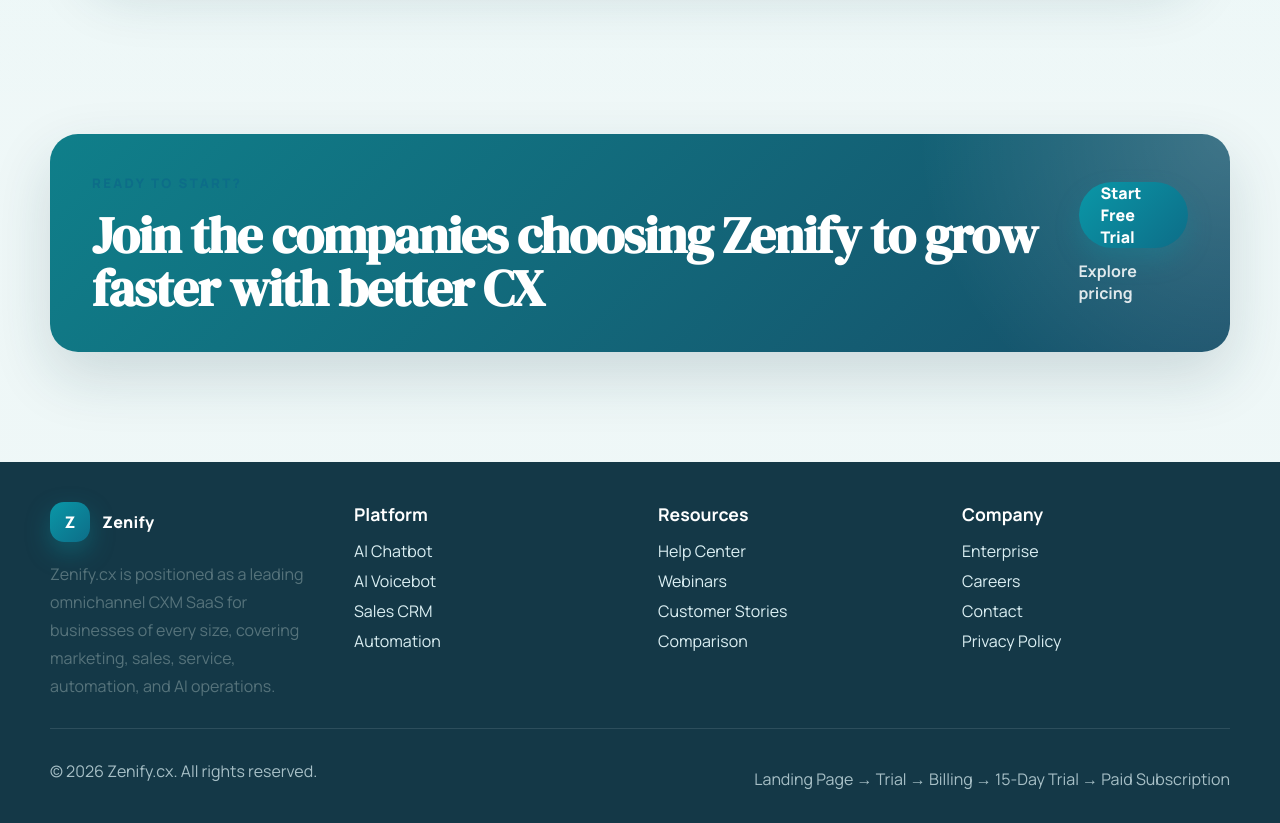
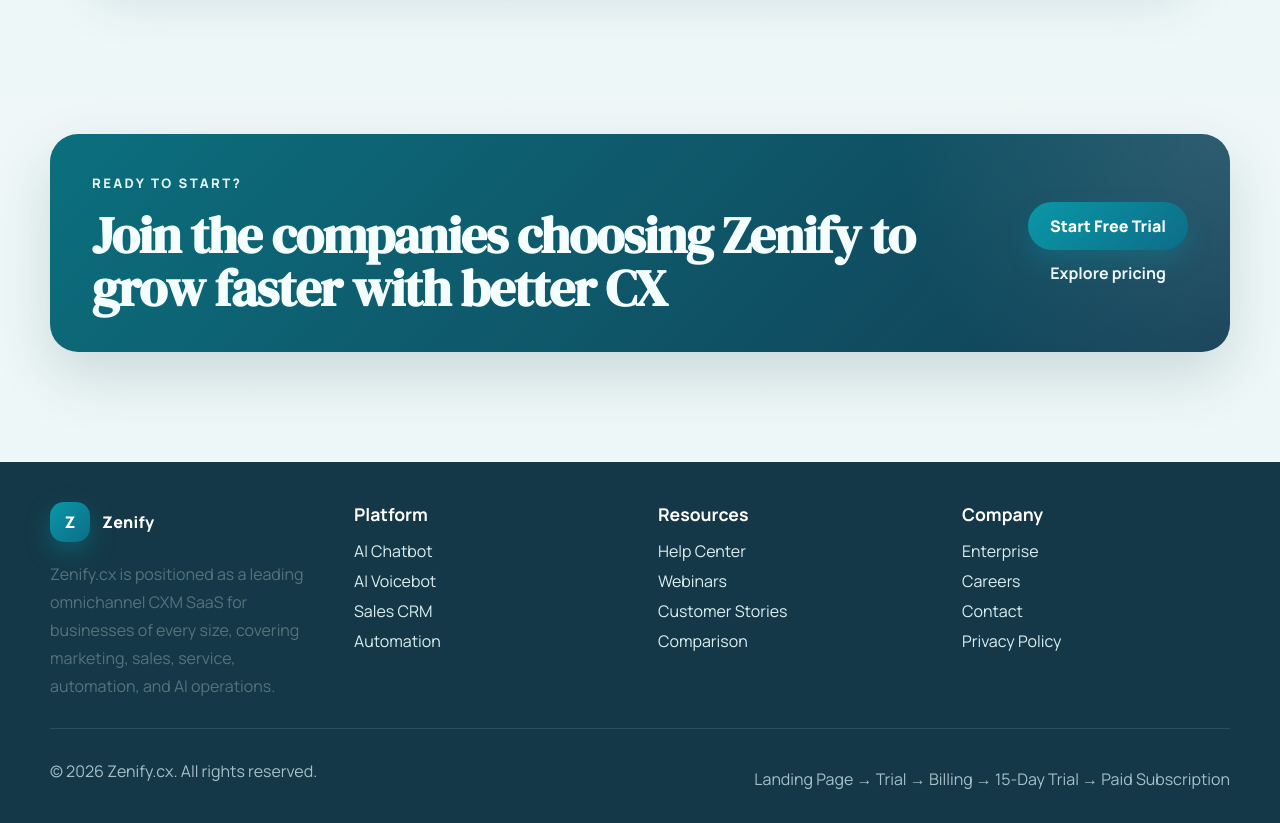
Before and after one commit to happylot/zenify, a Next.js app: page / in a window 1280 px wide. Shown: the part 5480-6303 px from the top of the page. Built offline with nearby package versions, Linux system fonts and the light colour scheme.

Commit message:
fix cta button

```diff
--- a/app/globals.css
+++ b/app/globals.css
@@ -663,8 +663,26 @@
   padding: 38px 42px;
   color: white;
   background:
-    radial-gradient(circle at top right, rgba(255, 255, 255, 0.18), transparent 26%),
-    linear-gradient(135deg, #0f7f8a 0%, #164f69 100%);
+    radial-gradient(circle at top right, rgba(255, 255, 255, 0.12), transparent 28%),
+    linear-gradient(135deg, #0b6f7d 0%, #123f56 100%);
+}
+
+.cta-panel h2,
+.cta-panel p,
+.cta-panel .eyebrow {
+  color: #f5feff;
+}
+
+.cta-panel .eyebrow {
+  opacity: 0.92;
+}
+
+.cta-panel h2 {
+  max-width: 100%;
+}
+
+.cta-panel-actions .button {
+  white-space: nowrap;
 }
 
 .cta-panel-actions,
@@ -674,8 +692,13 @@
   gap: 12px;
 }
 
+.cta-panel-actions {
+  align-items: center;
+  justify-content: center;
+}
+
 .text-link-light {
-  color: rgba(255, 255, 255, 0.86);
+  color: rgba(245, 254, 255, 0.96);
 }
 
 .card {
```
